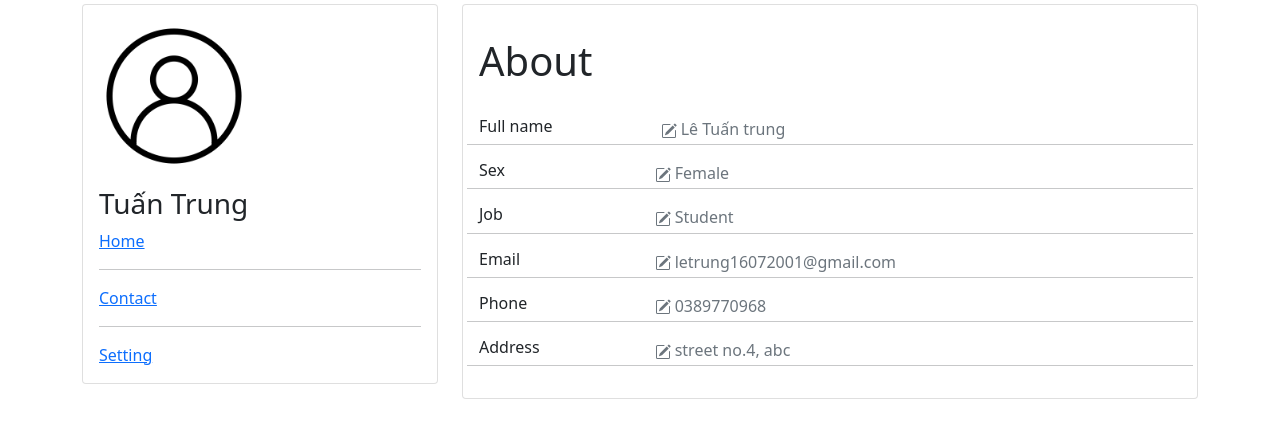
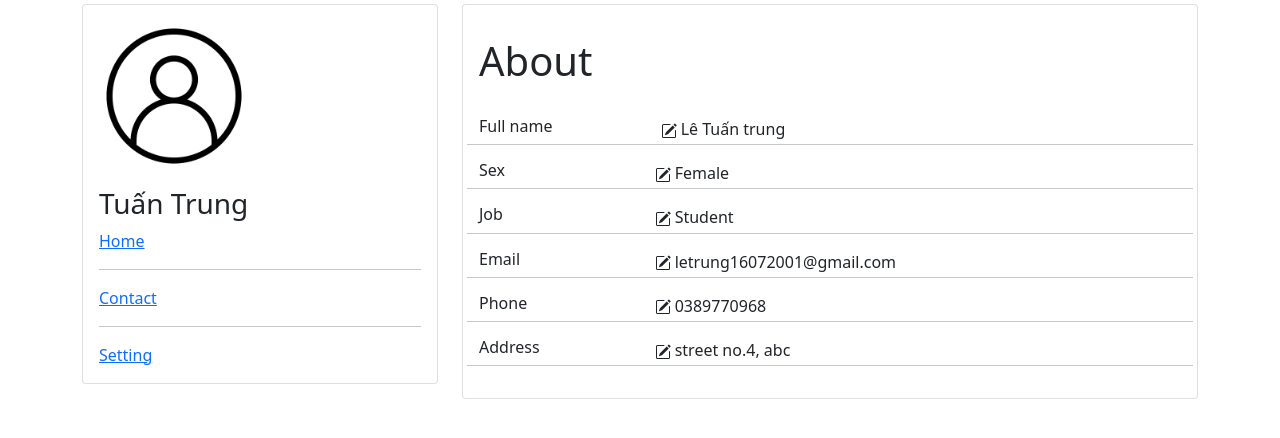
Before and after one commit to QuangHuy112001/DeTai7, a PHP site: page /DeTai7/ViewProfile.php in a window 1280 px wide. Shown: the part 78-516 px from the top of the page. Run offline with PHP 8.4, Linux system fonts and the light colour scheme.

Commit message:
Update ViewProfile.php

```diff
--- a/ViewProfile.php
+++ b/ViewProfile.php
@@ -14,7 +14,7 @@ include 'header.php';
                     <ul class="navbar-nav ms-auto mb-2 mb-1g-0">
                         <nav class="navbar navbar-light ">
                             <form class="container-fluid justify-content-start">
-                                <button class="btn me-2" type="button" href="#"><a href="#" style="text-decoration: none; color:grey;">Logout</a></button>
+                                <button class="btn me-2" type="button" href="#"><a href="Index.php" style="text-decoration: none; color:grey;">Logout</a></button>
                             </form>
                         </nav>
                     </ul>
@@ -47,7 +47,7 @@ include 'header.php';
                             <div class="col-md-3">
                                <h6>Full name</h6>
                             </div>
-                        <div class="col-md-9 text-secondary">
+                            <div class="col-md-9 ">
                                <svg xmlns="http://www.w3.org/2000/svg" width="16" height="16" fill="currentColor" class="bi bi-pencil-square" viewBox="0 0 16 16">
                                     <path d="M15.502 1.94a.5.5 0 0 1 0 .706L14.459 3.69l-2-2L13.502.646a.5.5 0 0 1 .707 0l1.293 1.293zm-1.75 2.456-2-2L4.939 9.21a.5.5 0 0 0-.121.196l-.805 2.414a.25.25 0 0 0 .316.316l2.414-.805a.5.5 0 0 0 .196-.12l6.813-6.814z" />
                                     <path fill-rule="evenodd" d="M1 13.5A1.5 1.5 0 0 0 2.5 15h11a1.5 1.5 0 0 0 1.5-1.5v-6a.5.5 0 0 0-1 0v6a.5.5 0 0 1-.5.5h-11a.5.5 0 0 1-.5-.5v-11a.5.5 0 0 1 .5-.5H9a.5.5 0 0 0 0-1H2.5A1.5 1.5 0 0 0 1 2.5v11z" />
@@ -60,7 +60,7 @@ include 'header.php';
                             <div class="col-md-3">
                                 <h6>Sex</h6>
                             </div>
-                            <div class="col-md-9 text-secondary">
+                            <div class="col-md-9 ">
                                 <svg xmlns="http://www.w3.org/2000/svg" width="16" height="16" fill="currentColor" class="bi bi-pencil-square" viewBox="0 0 16 16">
                                     <path d="M15.502 1.94a.5.5 0 0 1 0 .706L14.459 3.69l-2-2L13.502.646a.5.5 0 0 1 .707 0l1.293 1.293zm-1.75 2.456-2-2L4.939 9.21a.5.5 0 0 0-.121.196l-.805 2.414a.25.25 0 0 0 .316.316l2.414-.805a.5.5 0 0 0 .196-.12l6.813-6.814z" />
                                     <path fill-rule="evenodd" d="M1 13.5A1.5 1.5 0 0 0 2.5 15h11a1.5 1.5 0 0 0 1.5-1.5v-6a.5.5 0 0 0-1 0v6a.5.5 0 0 1-.5.5h-11a.5.5 0 0 1-.5-.5v-11a.5.5 0 0 1 .5-.5H9a.5.5 0 0 0 0-1H2.5A1.5 1.5 0 0 0 1 2.5v11z" />
@@ -73,7 +73,7 @@ include 'header.php';
                             <div class="col-md-3">
                                 <h6>Job</h6>
                             </div>
-                            <div class="col-md-9 text-secondary">
+                            <div class="col-md-9 ">
                                 <svg xmlns="http://www.w3.org/2000/svg" width="16" height="16" fill="currentColor" class="bi bi-pencil-square" viewBox="0 0 16 16">
                                     <path d="M15.502 1.94a.5.5 0 0 1 0 .706L14.459 3.69l-2-2L13.502.646a.5.5 0 0 1 .707 0l1.293 1.293zm-1.75 2.456-2-2L4.939 9.21a.5.5 0 0 0-.121.196l-.805 2.414a.25.25 0 0 0 .316.316l2.414-.805a.5.5 0 0 0 .196-.12l6.813-6.814z" />
                                     <path fill-rule="evenodd" d="M1 13.5A1.5 1.5 0 0 0 2.5 15h11a1.5 1.5 0 0 0 1.5-1.5v-6a.5.5 0 0 0-1 0v6a.5.5 0 0 1-.5.5h-11a.5.5 0 0 1-.5-.5v-11a.5.5 0 0 1 .5-.5H9a.5.5 0 0 0 0-1H2.5A1.5 1.5 0 0 0 1 2.5v11z" />
@@ -86,7 +86,7 @@ include 'header.php';
                             <div class="col-md-3">
                                 <h6>Email</h6>
                             </div>
-                            <div class="col-md-9 text-secondary">
+                            <div class="col-md-9 ">
                                 <svg xmlns="http://www.w3.org/2000/svg" width="16" height="16" fill="currentColor" class="bi bi-pencil-square" viewBox="0 0 16 16">
                                     <path d="M15.502 1.94a.5.5 0 0 1 0 .706L14.459 3.69l-2-2L13.502.646a.5.5 0 0 1 .707 0l1.293 1.293zm-1.75 2.456-2-2L4.939 9.21a.5.5 0 0 0-.121.196l-.805 2.414a.25.25 0 0 0 .316.316l2.414-.805a.5.5 0 0 0 .196-.12l6.813-6.814z" />
                                     <path fill-rule="evenodd" d="M1 13.5A1.5 1.5 0 0 0 2.5 15h11a1.5 1.5 0 0 0 1.5-1.5v-6a.5.5 0 0 0-1 0v6a.5.5 0 0 1-.5.5h-11a.5.5 0 0 1-.5-.5v-11a.5.5 0 0 1 .5-.5H9a.5.5 0 0 0 0-1H2.5A1.5 1.5 0 0 0 1 2.5v11z" />
@@ -99,7 +99,7 @@ include 'header.php';
                             <div class="col-md-3">
                                 <h6>Phone</h6>
                             </div>
-                            <div class="col-md-9 text-secondary">
+                            <div class="col-md-9 ">
                                 <svg xmlns="http://www.w3.org/2000/svg" width="16" height="16" fill="currentColor" class="bi bi-pencil-square" viewBox="0 0 16 16">
                                     <path d="M15.502 1.94a.5.5 0 0 1 0 .706L14.459 3.69l-2-2L13.502.646a.5.5 0 0 1 .707 0l1.293 1.293zm-1.75 2.456-2-2L4.939 9.21a.5.5 0 0 0-.121.196l-.805 2.414a.25.25 0 0 0 .316.316l2.414-.805a.5.5 0 0 0 .196-.12l6.813-6.814z" />
                                     <path fill-rule="evenodd" d="M1 13.5A1.5 1.5 0 0 0 2.5 15h11a1.5 1.5 0 0 0 1.5-1.5v-6a.5.5 0 0 0-1 0v6a.5.5 0 0 1-.5.5h-11a.5.5 0 0 1-.5-.5v-11a.5.5 0 0 1 .5-.5H9a.5.5 0 0 0 0-1H2.5A1.5 1.5 0 0 0 1 2.5v11z" />
@@ -112,7 +112,7 @@ include 'header.php';
                             <div class="col-md-3">
                                 <h6>Address</h6>
                             </div>
-                            <div class="col-md-9 text-secondary">
+                            <div class="col-md-9 ">
                                 <svg xmlns="http://www.w3.org/2000/svg" width="16" height="16" fill="currentColor" class="bi bi-pencil-square" viewBox="0 0 16 16">
                                     <path d="M15.502 1.94a.5.5 0 0 1 0 .706L14.459 3.69l-2-2L13.502.646a.5.5 0 0 1 .707 0l1.293 1.293zm-1.75 2.456-2-2L4.939 9.21a.5.5 0 0 0-.121.196l-.805 2.414a.25.25 0 0 0 .316.316l2.414-.805a.5.5 0 0 0 .196-.12l6.813-6.814z" />
                                     <path fill-rule="evenodd" d="M1 13.5A1.5 1.5 0 0 0 2.5 15h11a1.5 1.5 0 0 0 1.5-1.5v-6a.5.5 0 0 0-1 0v6a.5.5 0 0 1-.5.5h-11a.5.5 0 0 1-.5-.5v-11a.5.5 0 0 1 .5-.5H9a.5.5 0 0 0 0-1H2.5A1.5 1.5 0 0 0 1 2.5v11z" />
```
Lines whose indentation alone changed are shown as unchanged.
